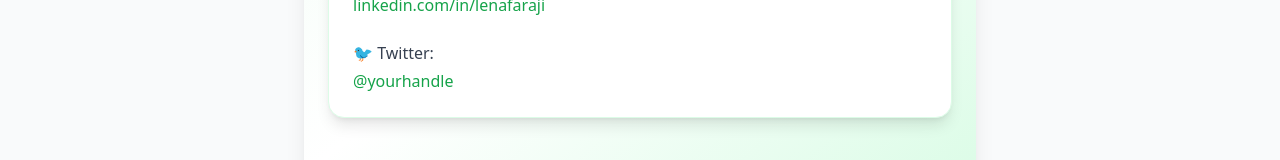
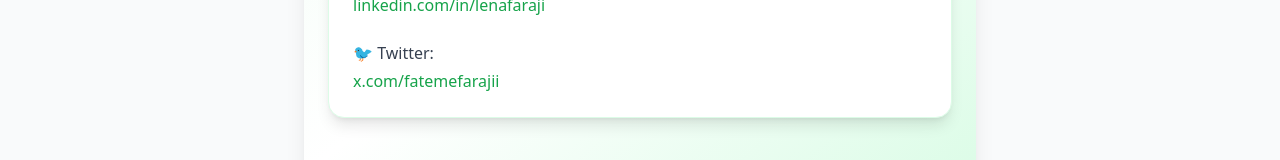
Before and after one commit to fatemefaraji/rtn, a React (Create React App) app: page /contact in a window 1280 px wide. Shown: the part 416-576 px from the top of the page. Built offline with nearby package versions, Linux system fonts and the light colour scheme.

Commit message:
Ready for GitHub Pages

```diff
--- a/src/pages/contact/Contact.jsx
+++ b/src/pages/contact/Contact.jsx
@@ -45,11 +45,11 @@ function Contact() {
         <div>
           <p className={`mb-1 font-medium ${isDark ? 'text-gray-300' : 'text-gray-700'}`}>🐦 Twitter:</p>
           <a
-            href="https://twitter.com/lenafaraji"
+            href="https://x.com/fatemefarajii"
             className={`hover:underline transition-colors duration-200
               ${isDark ? 'text-emerald-400 hover:text-emerald-600' : 'text-green-600 hover:text-green-800'}`}
           >
-            @yourhandle
+            x.com/fatemefarajii
           </a>
         </div>
       </div>
```
